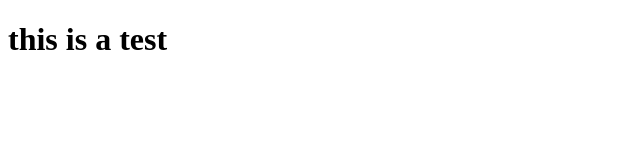
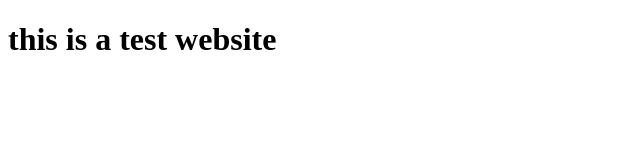
Before and after one commit to WolfSlayingSamuri/DramaInvestigatorSite, a plain HTML site: page index.html in a window 1280 px wide. Shown: the whole page, without its empty margins (0-640 px from the left). Drawn offline with Linux system fonts and the light colour scheme.

Commit message:
Update index.html

```diff
--- a/index.html
+++ b/index.html
@@ -6,6 +6,6 @@
     <title>DramaInvestigator - Login</title>
 </head>
 <body>
-    <h1>this is a test</h1>
+    <h1>this is a test website</h1>
 </body>
 </html>
```
